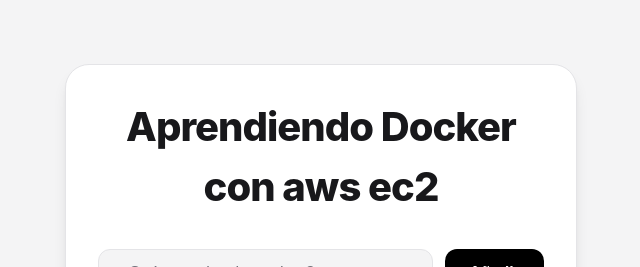
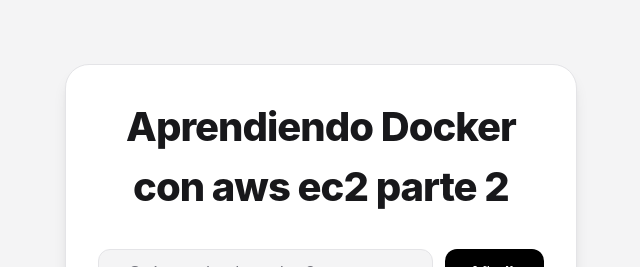
Before and after one commit to programfive/aprendiendo_docker, a React (Vite) app in the folder client/: page / in a window 1280 px wide. Shown: the top 267 px of the page, without its empty margins (319-959 px from the left). Built offline with nearby package versions, Linux system fonts and the light colour scheme; no server answers.

Commit message:
chore: update title in App component to reflect second part of docker tutorial

```diff
--- a/client/src/App.tsx
+++ b/client/src/App.tsx
@@ -92,7 +92,7 @@
 
   return (
     <div className="app-container">
-      <h1>Aprendiendo Docker con aws ec2</h1>
+      <h1>Aprendiendo Docker con aws ec2 parte 2</h1>
 
       <form onSubmit={handleAddTodo} className="todo-form">
         <input
```
